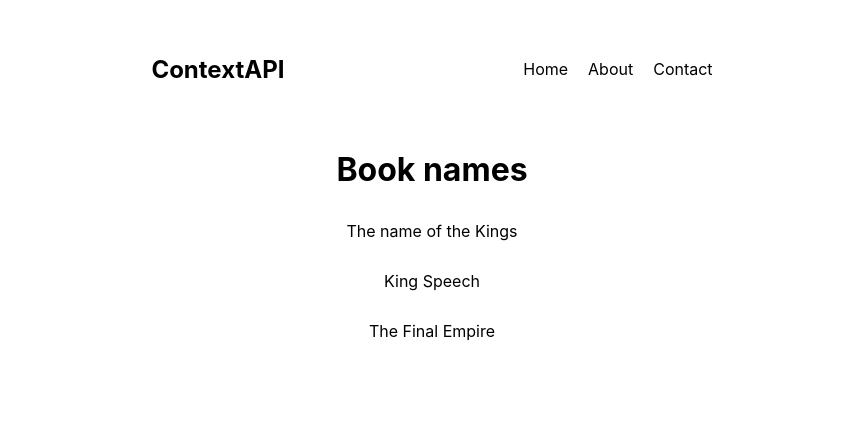
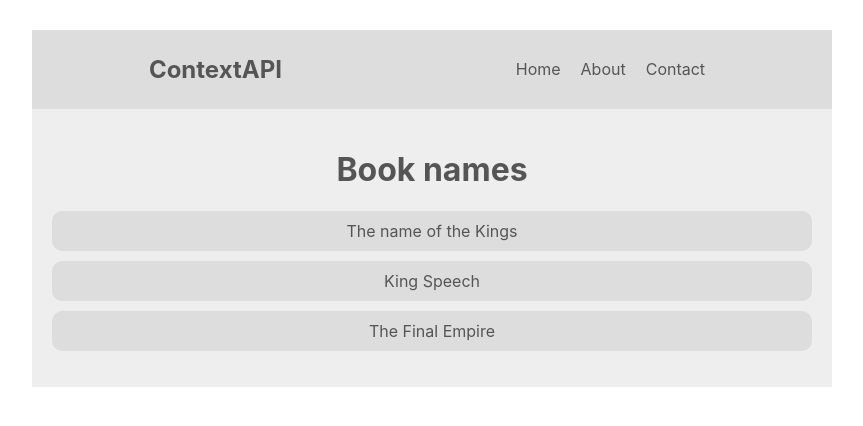
Before and after one commit to RySacdalan/React-Context-Guide, a React (Create React App) app: page / in a window 1280 px wide. Shown: the top 426 px of the page, without its empty margins (208-1071 px from the left). Built offline with nearby package versions, Linux system fonts and the light colour scheme.

Commit message:
Accessing/consuming the context.

```diff
--- a/src/Components/BookList.js
+++ b/src/Components/BookList.js
@@ -1,14 +1,24 @@
 import React, { Component } from "react";
+import { ThemeContext } from "../Context/ThemeContext";
 
 class BookList extends Component {
+  static contextType = ThemeContext;
+
   render() {
+    const { isLightTheme, light, dark } = this.context;
+    //ternary rendering
+    const theme = isLightTheme ? light : dark;
+
     return (
-      <div className="book-list">
+      <div
+        className="book-list"
+        style={{ background: theme.bg, color: theme.syntax }}
+      >
         <h1>Book names</h1>
         <ul>
-          <li>The name of the Kings</li>
-          <li>King Speech</li>
-          <li>The Final Empire</li>
+          <li style={{ background: theme.ui }}>The name of the Kings</li>
+          <li style={{ background: theme.ui }}>King Speech</li>
+          <li style={{ background: theme.ui }}>The Final Empire</li>
         </ul>
       </div>
     );
--- a/src/Components/Navbar.js
+++ b/src/Components/Navbar.js
@@ -1,9 +1,18 @@
 import React, { Component } from "react";
+import { ThemeContext } from "../Context/ThemeContext";
 
 class Navbar extends Component {
+  //Use to transfer data from the context/provider.
+  static contextType = ThemeContext;
   render() {
+    console.log(this.context);
+    const { isLightTheme, light, dark } = this.context;
+    //ternary rendering
+    const theme = isLightTheme ? light : dark;
+
+    //put all jscode above this return() code block.
     return (
-      <nav>
+      <nav style={{ background: theme.ui, color: theme.syntax }}>
         <h1>ContextAPI</h1>
         <ul>
           <li>Home</li>
--- a/src/index.css
+++ b/src/index.css
@@ -17,7 +17,6 @@
   display: flex;
   align-items: center;
   justify-content: space-around;
-  width: 100%;
   padding: 5px;
 }
 nav ul {
```
